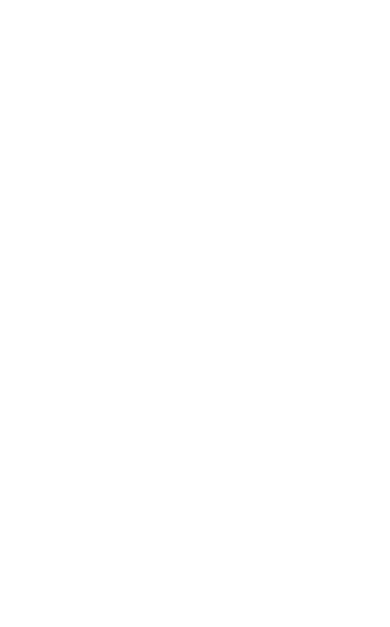
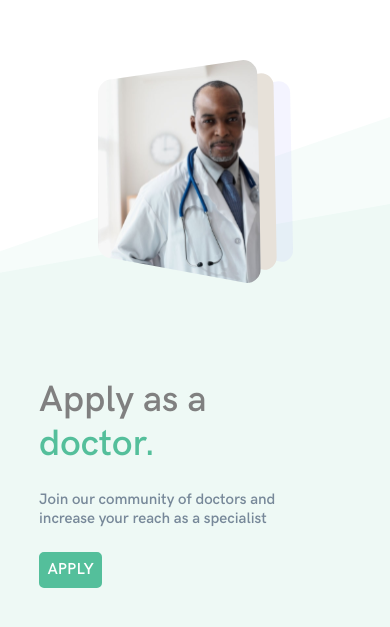
Before and after one commit to Jaybee4real/Afriheal, a React (Create React App) app: page / in a window 390 px wide. Shown: the part 3921-4548 px from the top of the page. Before the commit the page ends 3854 px from the top, so only its background shows below. Built offline with nearby package versions, Linux system fonts and the light colour scheme.

Commit message:
_section three design

```diff
--- a/src/components/Main.jsx
+++ b/src/components/Main.jsx
@@ -72,6 +72,24 @@
             <div className="btn-reverse">BOOK AN APPOINTMENT</div>
           </div>
         </div>
+
+        {/* //////////////Section Three//////// */}
+
+        <div className="section-three section">
+          <div className="text left-side">
+            <div className="section-heading">
+              <span>Apply as a</span>
+              <br />
+              doctor.
+            </div>
+            <div className="subheading">
+              Join our community of doctors and increase your reach as a
+              specialist
+            </div>
+            <div className="btn-reverse">APPLY</div>
+          </div>
+          <div className="image right-side"></div>
+        </div>
       </div>
     );
   }
--- a/src/styles/main.scss
+++ b/src/styles/main.scss
@@ -169,18 +169,42 @@
 }
 
 @media (max-width: 860px) {
-  .section-two {
-    flex-direction: column;
+  .section-two,
+  .section-three {
+    .left-side {
+      height: 500px;
+      width: 100% !important;
+    }
   }
 
-  .left-side{
-      height: 500px;
-      width: 100% !important;
+  .section-two{
+      flex-direction: column;
+  }
+
+  .section-three {
+    flex-direction: column-reverse;
   }
 }
 
 @media (max-width: 500px) {
-    .section-two .left-side{
-        height: 300px;
-    }
+  .section-two .left-side {
+    height: 300px;
+  }
 }
+
+/////////////Section Three//////////
+
+.section-three {
+  background-image: url(../img/bg2.svg);
+  display: flex;
+  align-items: center;
+  justify-content: center;
+  .image {
+    width: 50vw;
+    background-image: url(../img/Doctor_image.svg);
+    background-position: center right;
+    background-size: contain;
+    background-repeat: no-repeat;
+    height: 500px;
+  }
+}
```
Also changed, not shown: src/img/Doctor_image.svg (added), src/img/bg2.svg (renamed from src/img/header-bg2.svg).
